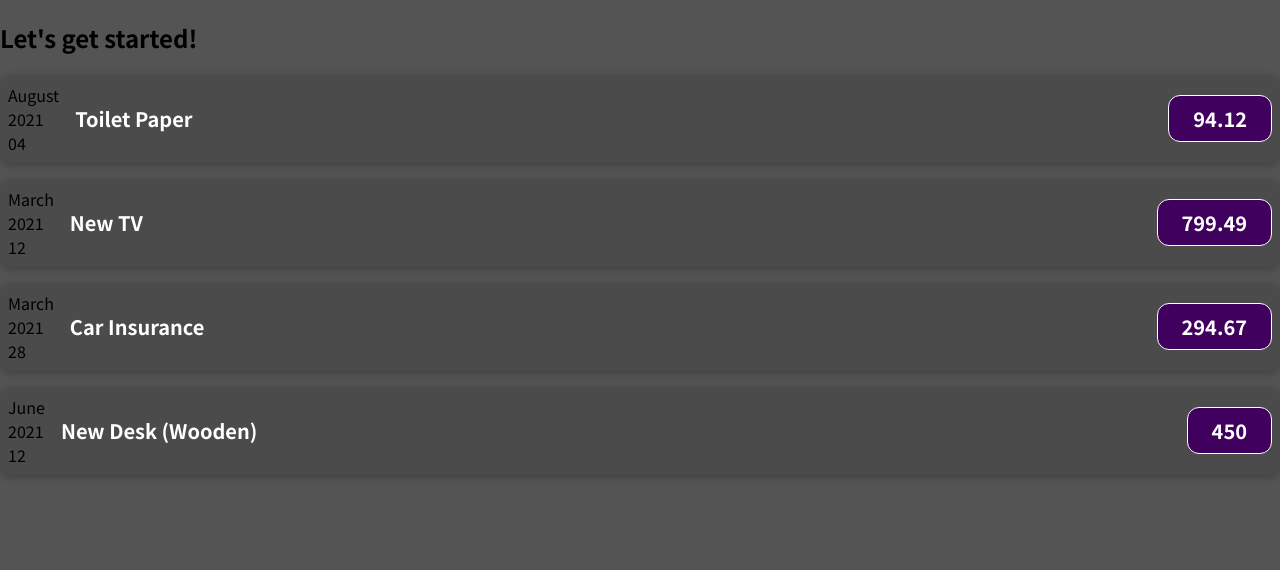
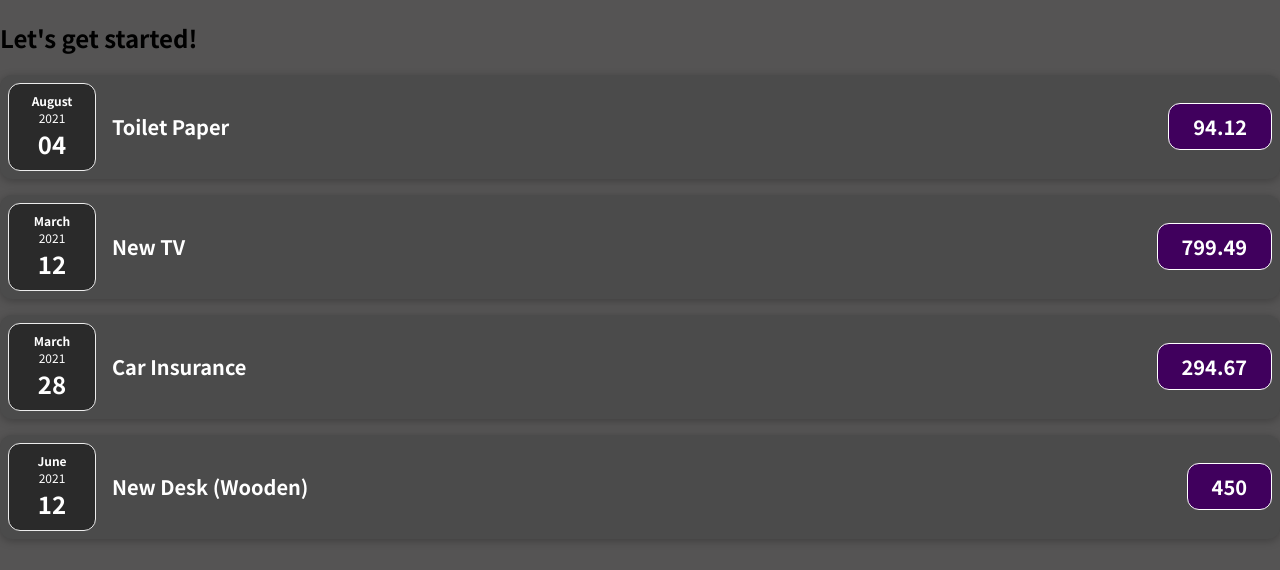
Before and after one commit to nalendro16/React-Project, a JavaScript app: page / in a window 1280 px wide. Shown: the top 570 px of the page. Built offline with nearby package versions, Linux system fonts and the light colour scheme.

Commit message:
expense item list UI done

```diff
--- a/src/App.js
+++ b/src/App.js
@@ -30,22 +30,22 @@
         title={expenses[0].title}
         amount={expenses[0].amount}
         date={expenses[0].date}
-      ></ExpenseItem>
+      />
       <ExpenseItem
         title={expenses[1].title}
         amount={expenses[1].amount}
         date={expenses[1].date}
-      ></ExpenseItem>
+      />
       <ExpenseItem
         title={expenses[2].title}
         amount={expenses[2].amount}
         date={expenses[2].date}
-      ></ExpenseItem>
+      />
       <ExpenseItem
         title={expenses[3].title}
         amount={expenses[3].amount}
         date={expenses[3].date}
-      ></ExpenseItem>
+      />
     </div>
   )
 }
--- a/src/components/ExpenseItem.js
+++ b/src/components/ExpenseItem.js
@@ -1,20 +1,13 @@
+import ExpnDate from './ExpnDate'
 import './ExpenseItem.css'
 
 function ExpenseItem(props) {
-  const day = props.date.toLocaleString('en-US', { day: '2-digit' })
-  const month = props.date.toLocaleString('en-US', { month: 'long' })
-  const year = props.date.getFullYear()
-
   const expnTitle = props.title
   const expAmount = props.amount
 
   return (
     <div className="expense-item">
-      <div>
-        <div>{month}</div>
-        <div>{year}</div>
-        <div>{day}</div>
-      </div>
+      <ExpnDate date={props.date} />
       <div className="expense-item__description">
         <h2>{expnTitle}</h2>
         <div className="expense-item__price">{expAmount}</div>
--- /dev/null
+++ b/src/components/ExpnDate.css
@@ -0,0 +1,26 @@
+.expense-date {
+  display: flex;
+  flex-direction: column;
+  width: 5.5rem;
+  height: 5.5rem;
+  border: 1px solid #ececec;
+  background-color: #2a2a2a;
+  color: white;
+  border-radius: 12px;
+  align-items: center;
+  justify-content: center;
+}
+
+.expense-date__month {
+  font-size: 0.75rem;
+  font-weight: bold;
+}
+
+.expense-date__year {
+  font-size: 0.75rem;
+}
+
+.expense-date__day {
+  font-size: 1.5rem;
+  font-weight: bold;
+}
--- /dev/null
+++ b/src/components/ExpnDate.js
@@ -0,0 +1,17 @@
+import './ExpnDate.css'
+
+function ExpnDate(props) {
+  const day = props.date.toLocaleString('en-US', { day: '2-digit' })
+  const month = props.date.toLocaleString('en-US', { month: 'long' })
+  const year = props.date.getFullYear()
+
+  return (
+    <div className="expense-date">
+      <div className="expense-date__month">{month}</div>
+      <div className="expense-date__year">{year}</div>
+      <div className="expense-date__day">{day}</div>
+    </div>
+  )
+}
+
+export default ExpnDate
```
Also changed, not shown: 1 other file (tests, documents, lock files or other folders).
